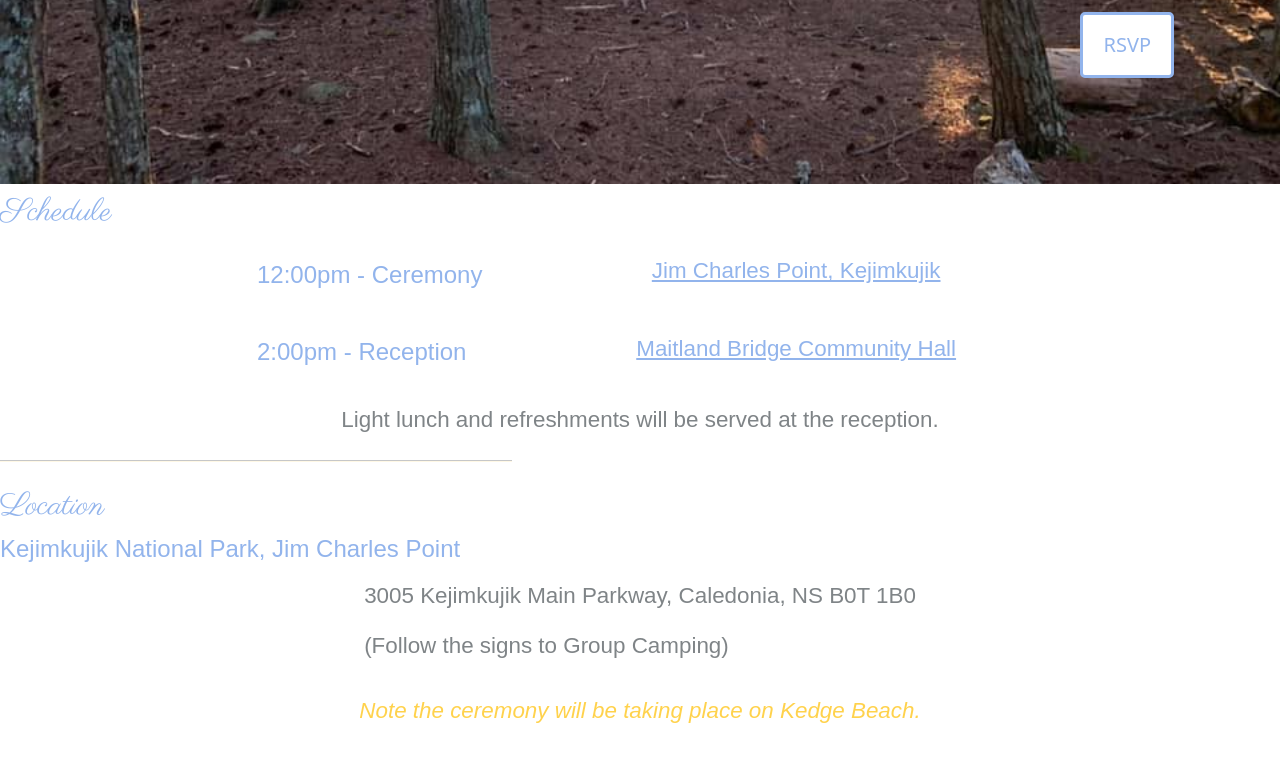
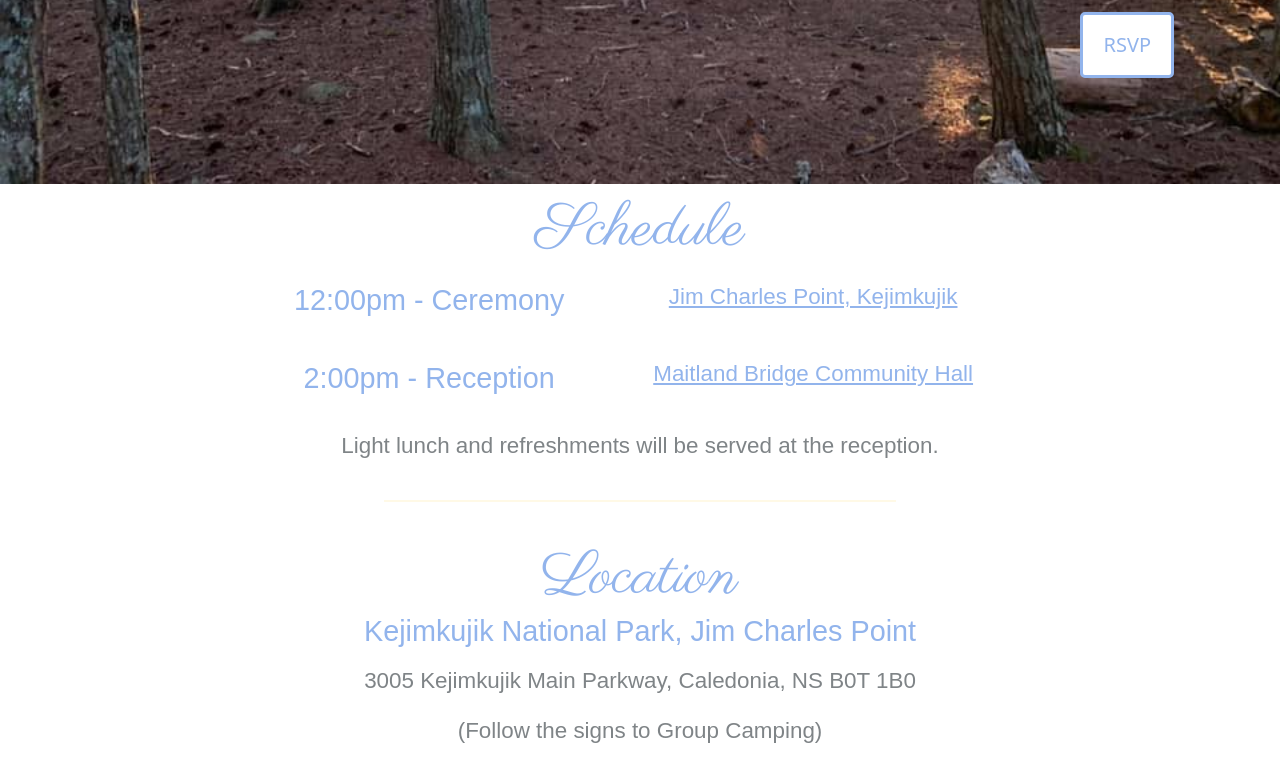
Before and after one commit to ndavies93/WeddingWebsite, a website: page index.html in a window 1280 px wide. Shown: the part 776-1544 px from the top of the page. Drawn offline with nearby package versions, Linux system fonts and the light colour scheme; grey boxes are pictures that could not be loaded.

Commit message:
fix margin stuff

```diff
--- a/css/styles.css
+++ b/css/styles.css
@@ -1,6 +1,6 @@
 body{
     background-color: #FFFFFF;
-    text-align: center;
+    text-align: center !important;
     margin: 0;
   }
 
@@ -23,8 +23,10 @@ hr {
     border-style: none;
     width: 40%;
     height: 2px;
-    margin-top: 30px;
-    margin-bottom: 30px;
+    margin-top: 30px !important;
+    margin-bottom: 30px !important;
+  margin-left: auto !important;
+  margin-right: auto; !important;
   }
 
 .fancyText {
--- a/index.html
+++ b/index.html
@@ -4,12 +4,12 @@
 <head>
   <meta charset="utf-8">
   <title>WhynotGetMarried</title>
-  <link rel="stylesheet" href="css/styles.css">
   <link rel="icon" href="favicon.ico">
   <link rel="preconnect" href="https://fonts.googleapis.com">
 <link rel="preconnect" href="https://fonts.gstatic.com" crossorigin>
 <link href="https://fonts.googleapis.com/css2?family=PT+Sans+Narrow&family=Parisienne&display=swap" rel="stylesheet">
 <link href="https://cdn.jsdelivr.net/npm/bootstrap@5.2.0-beta1/dist/css/bootstrap.min.css" rel="stylesheet" integrity="sha384-0evHe/X+R7YkIZDRvuzKMRqM+OrBnVFBL6DOitfPri4tjfHxaWutUpFmBp4vmVor" crossorigin="anonymous">
+<link rel="stylesheet" href="css/styles.css">
 
 </head>
 
```
